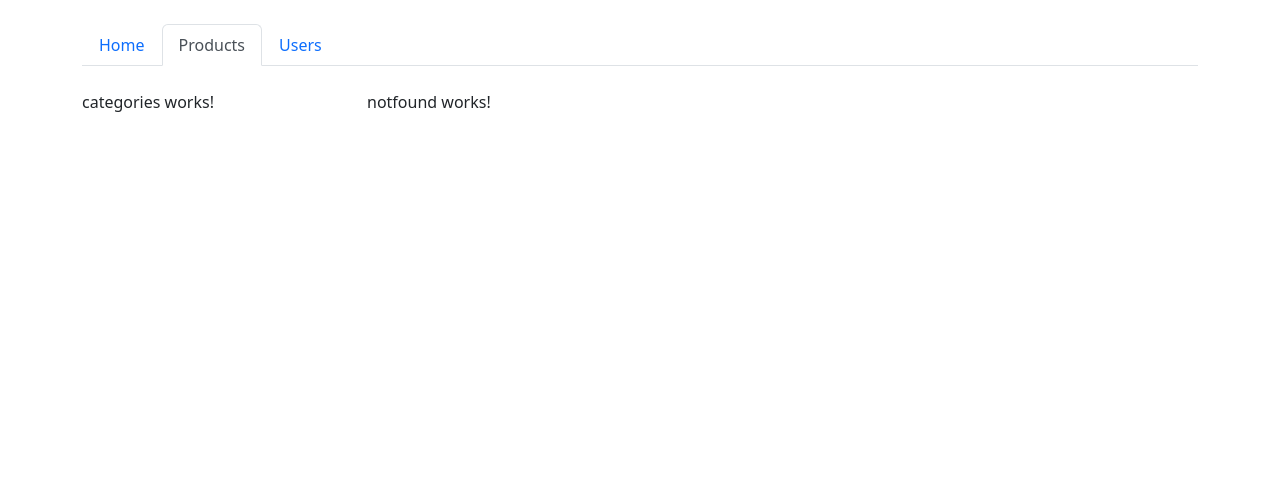
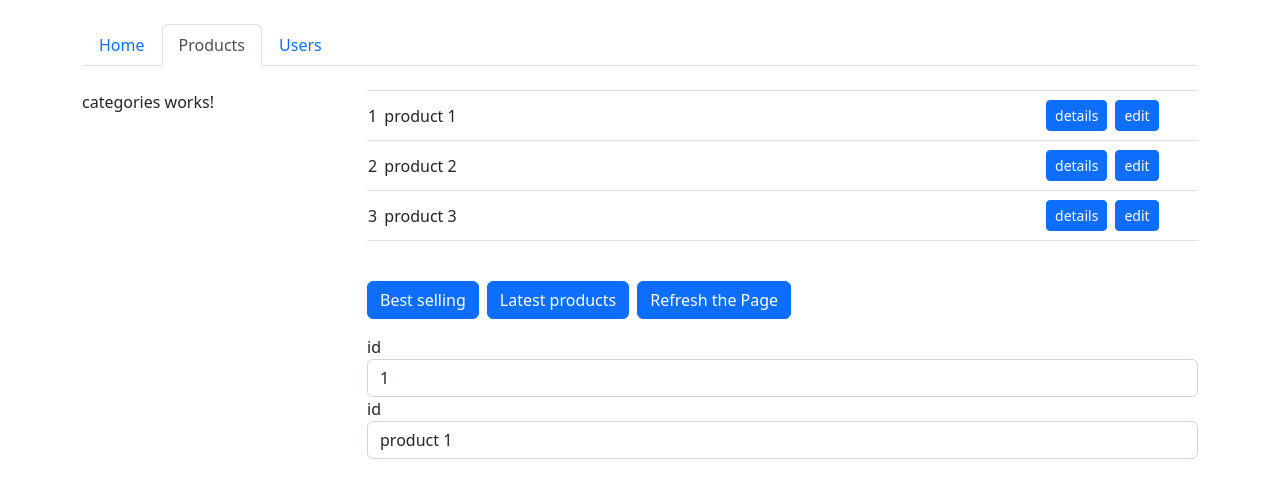
Before and after one commit to fatihdelice/angular-routing-app, an Angular app: page /products/1/edit in a window 1280 px wide. Shown: the top 498 px of the page. Built offline with nearby package versions, Linux system fonts and the light colour scheme.

Commit message:
Child routes added

```diff
--- a/src/app/app.module.ts
+++ b/src/app/app.module.ts
@@ -9,15 +9,25 @@
 import { CategoriesComponent } from './categories/categories.component';
 import { NotfoundComponent } from './notfound/notfound.component';
 import { ProductComponent } from './products/product/product.component';
+import { UserComponent } from './users/user/user.component';
+import { EditProductsComponent } from './products/edit-products/edit-products.component';
 
 
-const appRoutes: Routes=[
-  {path: '', component: HomeComponent},
-  {path: 'home', component: HomeComponent},
-  {path: 'products', component: ProductsComponent},
-  {path: 'products/:id', component: ProductComponent},
-  {path: 'users', component: UsersComponent},
-  {path: '**', component: NotfoundComponent},
+const appRoutes: Routes = [
+  { path: '', component: HomeComponent },
+  { path: 'home', component: HomeComponent },
+  {
+    path: 'products', component: ProductsComponent, children: [
+      { path: ':id', component: ProductComponent },
+      { path: ':id/edit', component: EditProductsComponent }
+    ]
+  },
+  {
+    path: 'users', component: UsersComponent, children: [
+      { path: ':name', component: UserComponent }
+    ]
+  },
+  { path: '**', component: NotfoundComponent },
 ];
 
 // localhost:4200/products?page=2&order=newest
@@ -31,7 +41,9 @@
     UsersComponent,
     CategoriesComponent,
     NotfoundComponent,
-    ProductComponent
+    ProductComponent,
+    UserComponent,
+    EditProductsComponent
   ],
   imports: [
     BrowserModule,
--- /dev/null
+++ b/src/app/products/edit-products/edit-products.component.html
@@ -0,0 +1,10 @@
+<form>
+    <div class="form-group">
+        <label>id</label>
+        <input type="text" class="form-control" [value]="selectedProduct.id">
+    </div>
+    <div class="form-group">
+        <label>id</label>
+        <input type="text" class="form-control" [value]="selectedProduct.name">
+    </div>
+</form>
--- /dev/null
+++ b/src/app/products/edit-products/edit-products.component.ts
@@ -0,0 +1,23 @@
+import { Component, OnInit } from '@angular/core';
+import { ActivatedRoute } from '@angular/router';
+import { products } from 'src/app/products';
+
+@Component({
+  selector: 'app-edit-products',
+  templateUrl: './edit-products.component.html',
+  styleUrls: ['./edit-products.component.css']
+})
+export class EditProductsComponent implements OnInit {
+
+  selectedProduct: any;
+
+  constructor(private route: ActivatedRoute) { }
+
+  ngOnInit() {
+    this.route.paramMap.subscribe(params=>{
+      let param = params.get('id');
+      let id = param ? +param : null;
+      this.selectedProduct = products.find(i=>i.id === id);
+    })
+  }
+}
--- a/src/app/products/products.component.html
+++ b/src/app/products/products.component.html
@@ -1,11 +1,32 @@
-<ul class="list-group">
-    <li *ngFor="let p of products" class="list-group-item">
-        {{p.name}}
-        <a [routerLink]="['/products',p.id]">details</a>
-    </li>
-</ul>
-<p class="mt-4">
-    <a routerLink="/products" [queryParams]="{page:1, order: 'bestSelling'}" class="btn btn-primary">Best selling</a>
-    <a routerLink="/products" [queryParams]="{page:1, order: 'newest'}" class="btn btn-primary ml-2">Latest products</a>
-    <button (click)="loadProducts()" class="btn btn-primary ml-2">Refresh the Page</button>
-</p>
+<div class="row">
+    <div class="col-md-12">
+        <table class="table table-bordered">
+            <tr *ngFor="let p of products">
+                <td>{{p.id}}</td>
+                <td class="w-75">{{p.name}}</td>
+                <td>
+                    <div class="d-flex justify-content-center gap-2">
+                        <a [routerLink]="['/products',p.id]" class="btn btn-primary btn-sm">details</a>
+                        <a [routerLink]="['/products',p.id, 'edit']" class="btn btn-primary btn-sm">edit</a>
+                    </div>
+                </td>
+            </tr>
+        </table>
+    </div>
+</div>
+<div class="row">
+    <div class="col-md-12">
+        <p class="mt-4 d-flex gap-2">
+            <a routerLink="/products" [queryParams]="{page:1, order: 'bestSelling'}" class="btn btn-primary">Best
+                selling</a>
+            <a routerLink="/products" [queryParams]="{page:1, order: 'newest'}" class="btn btn-primary">Latest
+                products</a>
+            <button (click)="loadProducts()" class="btn btn-primary">Refresh the Page</button>
+        </p>
+    </div>
+</div>
+<div class="row">
+    <div class="col-md-12">
+        <router-outlet></router-outlet>
+    </div>
+</div>
--- /dev/null
+++ b/src/app/users/user/user.component.html
@@ -0,0 +1 @@
+<p>user works!</p>
```
Also changed, not shown: src/app/users/user/user.component.ts (added, +10 -0 lines), src/app/products/edit-products/edit-products.component.css (added), src/app/users/user/user.component.css (added), 2 other files (tests, documents, lock files or other folders).
